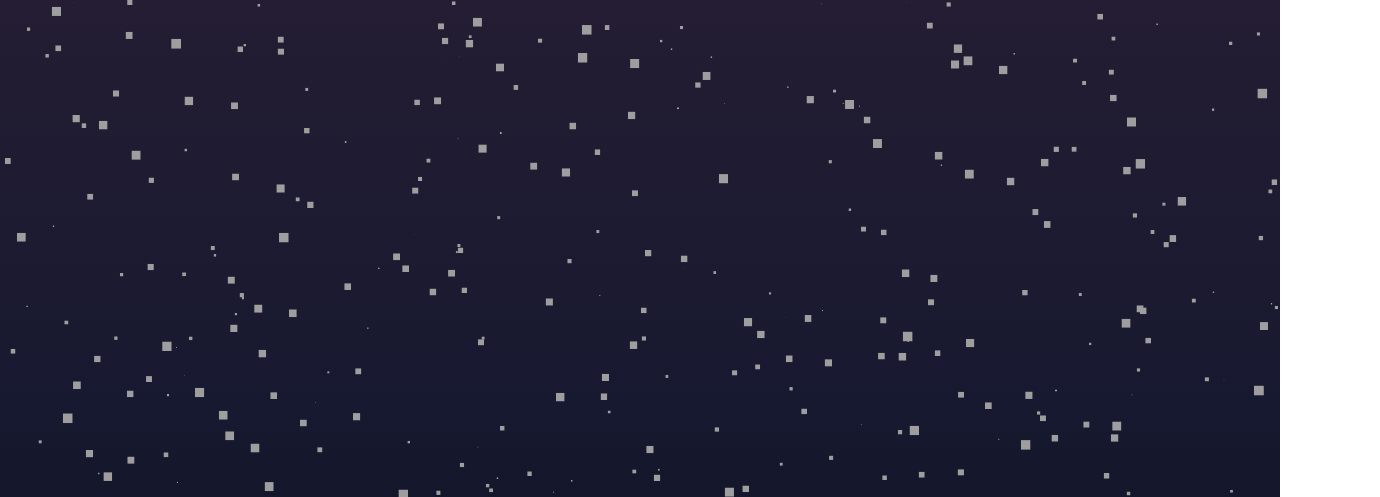
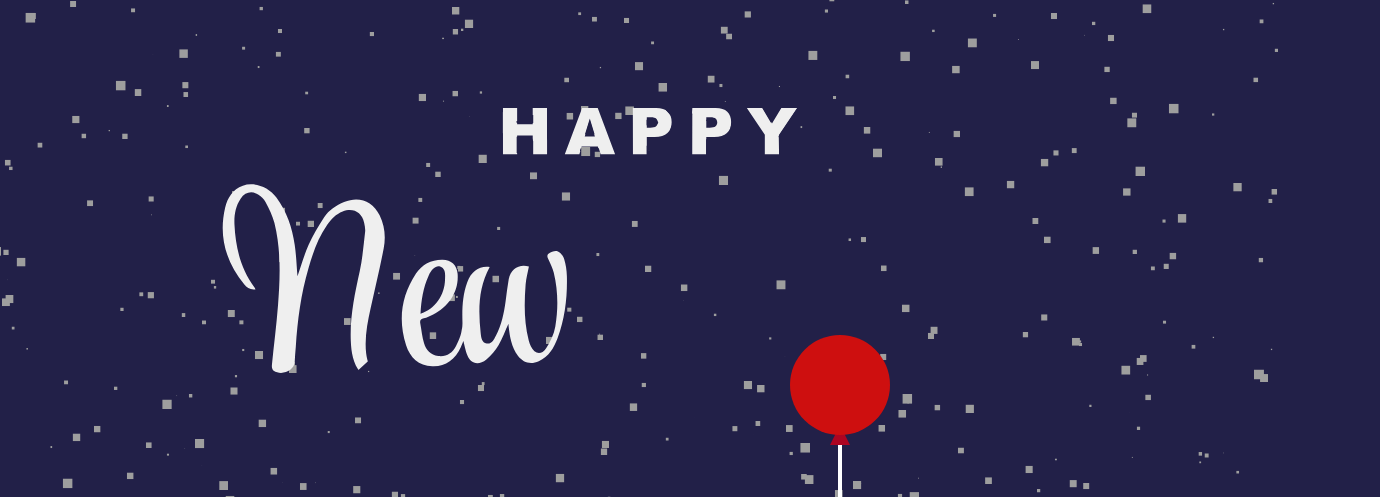
Before and after one commit to M-marshiro/birthday, a plain HTML site: page index.html in a window 1280 px wide. Shown: the top 497 px of the page, 1380 px wide, since content can reach past the window. Drawn offline with nearby package versions, Linux system fonts and the light colour scheme; files that its build step writes are made by us from their sources; animation ran at ten frames a second.

Commit message:
Update index.html

```diff
--- a/index.html
+++ b/index.html
@@ -8,7 +8,7 @@
     <link rel="stylesheet" href="https://cdnjs.cloudflare.com/ajax/libs/meyer-reset/2.0/reset.min.css">
 	<link rel="stylesheet" href="https://cdnjs.cloudflare.com/ajax/libs/normalize/5.0.0/normalize.min.css">
 
-      <link rel="stylesheet" href="css/style.css">
+      <link rel="stylesheet" href="style.css">
 
       <link rel="stylesheet" href="https://cdnjs.cloudflare.com/ajax/libs/normalize/5.0.0/normalize.min.css">
 
```
